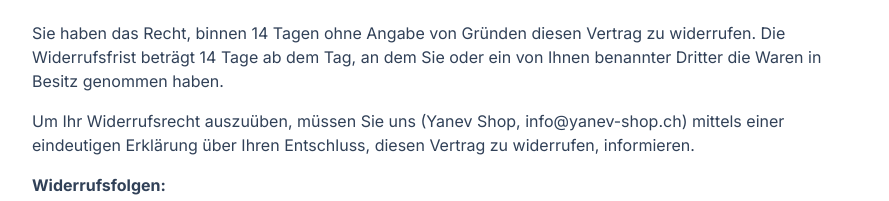
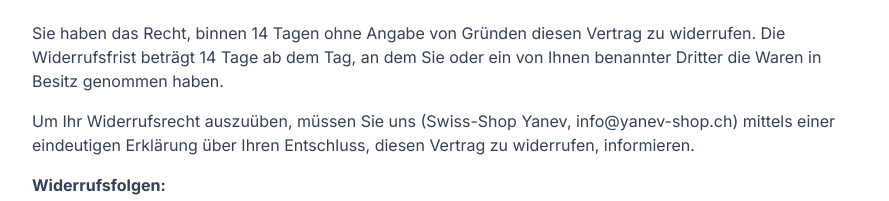
Before and after one commit to lolzi-creator/yanevshop-frontend, a Next.js app: page /agb in a window 1280 px wide. Shown: the part 1471-1672 px from the top of the page, without its empty margins (192-1081 px from the left). Built offline with nearby package versions, Linux system fonts and the light colour scheme; no server answers.

Commit message:
Fix last company name reference in AGB

```diff
--- a/app/agb/page.tsx
+++ b/app/agb/page.tsx
@@ -99,7 +99,7 @@ export default function AGBPage() {
                 Die Widerrufsfrist beträgt 14 Tage ab dem Tag, an dem Sie oder ein von Ihnen benannter Dritter die Waren in Besitz genommen haben.
               </p>
               <p className="mt-4">
-                Um Ihr Widerrufsrecht auszuüben, müssen Sie uns (Yanev Shop, info@yanev-shop.ch) mittels einer eindeutigen Erklärung über Ihren Entschluss, diesen Vertrag zu widerrufen, informieren.
+                Um Ihr Widerrufsrecht auszuüben, müssen Sie uns (Swiss-Shop Yanev, info@yanev-shop.ch) mittels einer eindeutigen Erklärung über Ihren Entschluss, diesen Vertrag zu widerrufen, informieren.
               </p>
               <p className="mt-4">
                 <strong>Widerrufsfolgen:</strong><br />
```
